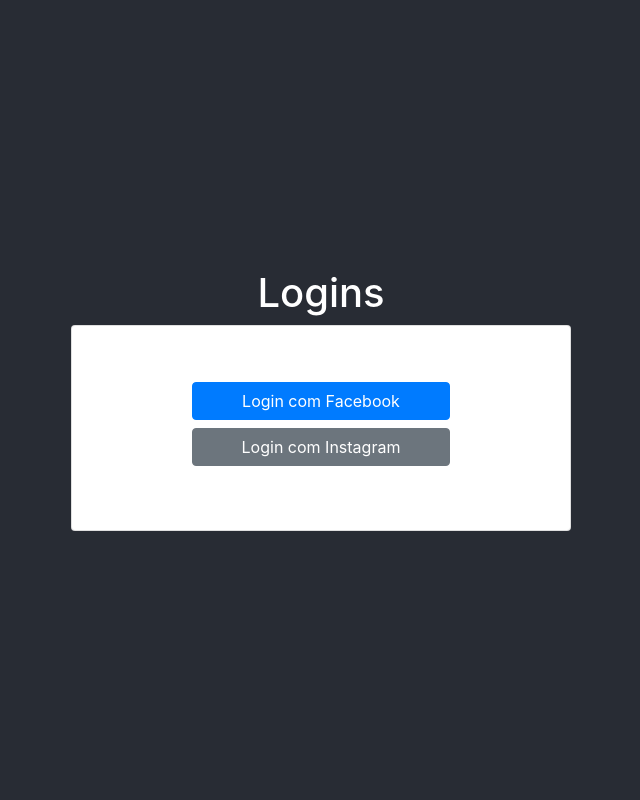
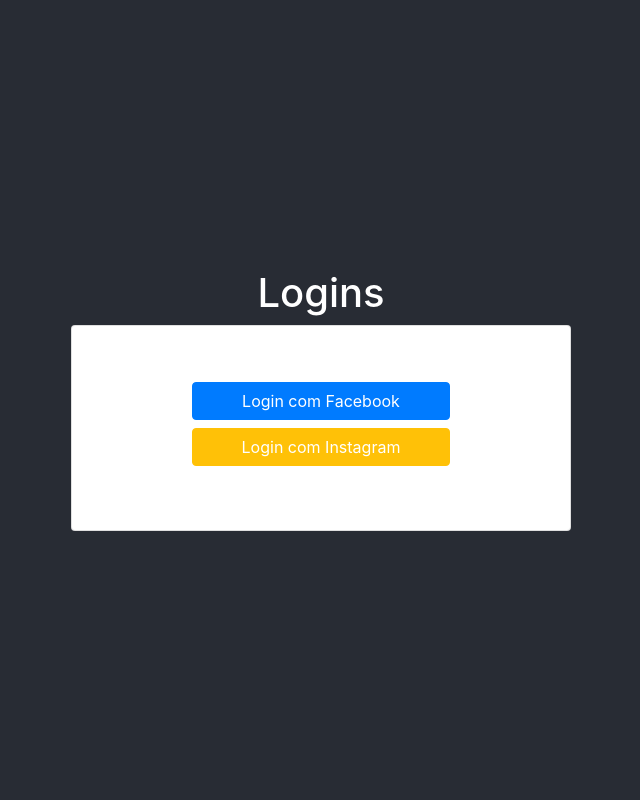
Before and after one commit to jeancharlles/dsocial, a Django app: page /login/ in a window 1280 px wide. Shown: the whole page, without its empty margins (569-1209 px from the left). Run offline with Django 4.2, Linux system fonts and the light colour scheme; some libraries are stand-ins or nearby versions.

Commit message:
Atualizado base

```diff
--- a/core/templates/base.html
+++ b/core/templates/base.html
@@ -21,11 +21,7 @@
 
     <div class="container-fluid">
 
-        <div
-            class="fb-like"
-            data-share="true"
-            data-width="450"
-            data-show-faces="true">
+        <div class="fb-like" data-share="true" data-width="450" data-show-faces="true">
         </div>
 
         <div class="row">
--- a/core/templates/login.html
+++ b/core/templates/login.html
@@ -9,7 +9,7 @@
             <a href="{% url 'social:begin' 'facebook' %}">Login com Facebook</a>
         </button>
 
-        <button class="btn btn-secondary mb-2">
+        <button class="btn btn-warning mb-2">
             <a href="#">Login com Instagram</a>
         </button>
 
```
